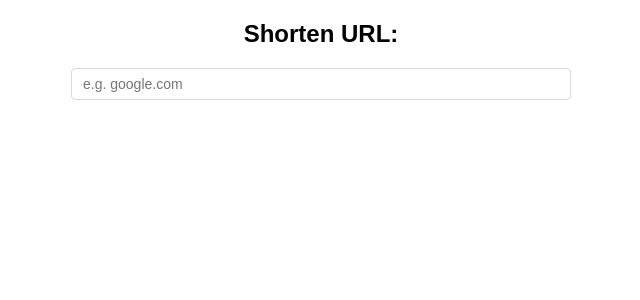
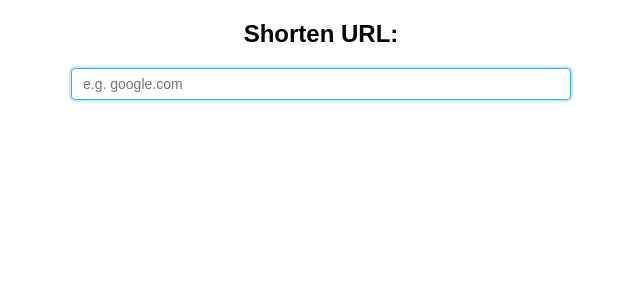
Before and after one commit to brucewangsg/link-shortcoder-for-fun-frontend, a React (Create React App) app: page / in a window 1280 px wide. In both pictures the pointer is over the input "e.g. google.com". Shown: the top 300 px of the page, without its empty margins (319-959 px from the left). Built offline with nearby package versions, Linux system fonts and the light colour scheme.

Commit message:
Style fix

```diff
--- a/src/App.css
+++ b/src/App.css
@@ -55,6 +55,14 @@
     outline: none;
 }
 
+.ant-input:focus, .ant-input:hover {
+border-color: #40a9ff;
+border-right-width: 1px!important;
+outline: 0;
+-webkit-box-shadow: 0 0 0 2px rgba(24,144,255,.2);
+box-shadow: 0 0 0 2px rgba(24,144,255,.2);
+}
+
 @keyframes App-logo-spin {
   from { transform: rotate(0deg); }
   to { transform: rotate(360deg); }
```
